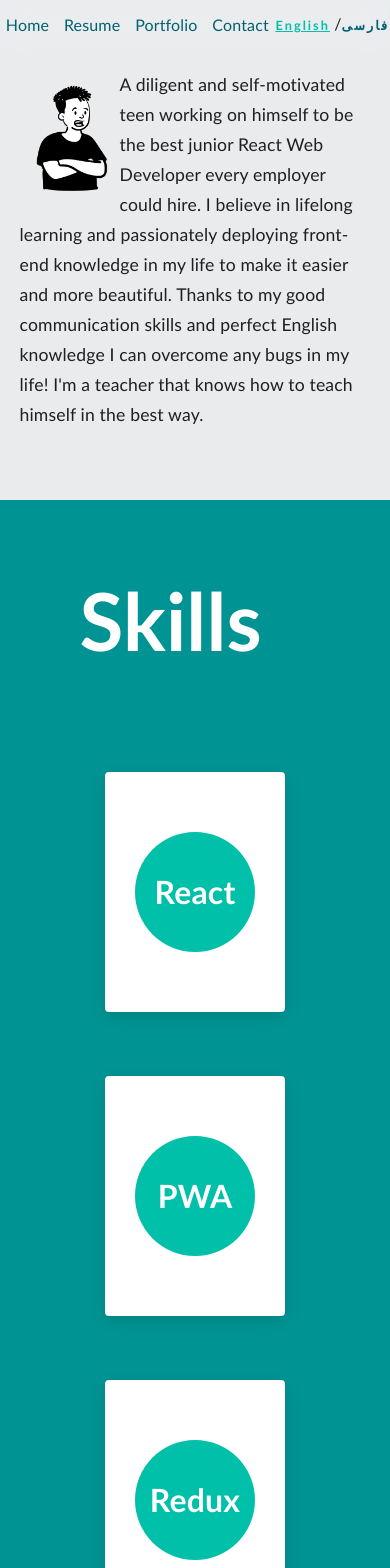
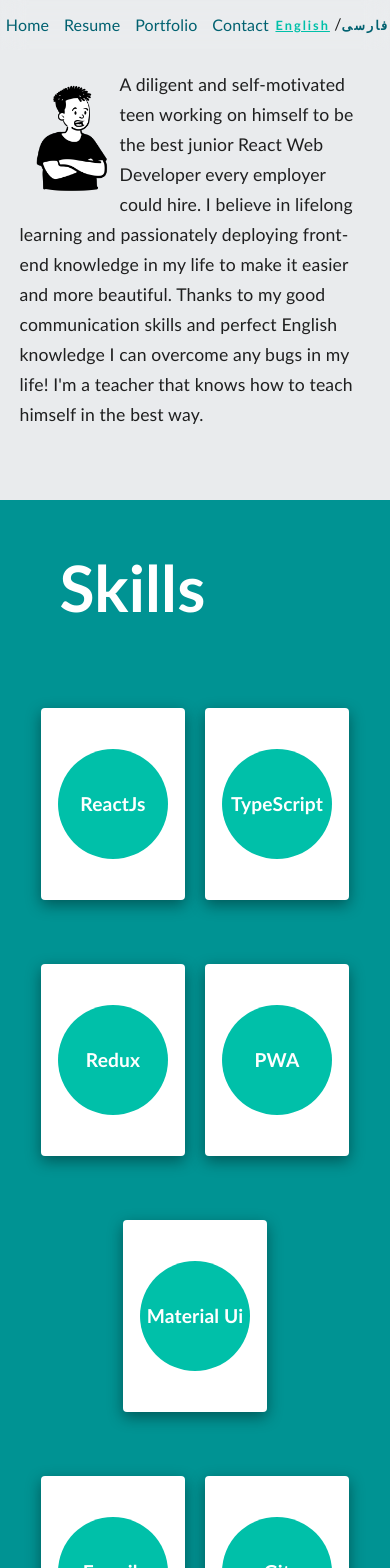
Before and after one commit to sina-olfati/sina-olfati-site, a React (Create React App) app: page /resume in a window 390 px wide. Shown: the top 1568 px of the page. Built offline with nearby package versions, Linux system fonts and the light colour scheme; a web font is replaced by a local one.

Commit message:
Resume: making the Skills responsive

```diff
--- a/src/components/resume/Cards.css
+++ b/src/components/resume/Cards.css
@@ -35,18 +35,18 @@
     align-items: center;
     background-color: #ffffff;
     border-radius: 4px;
-    box-shadow: 0 5px 15px rgba(0, 0, 0, 0.1);
+    box-shadow: 0 5px 15px rgba(0, 0, 0, 0.4);
     cursor: pointer;
     display: flex;
-    height: 240px;
     justify-content: center;
     margin: 2rem 10px;
     overflow: hidden;
     position: relative;
     transform-style: preserve-3d;
     transition: background-color 0.5s ease,
-        color 0.5s ease,
-        transform 0.5s ease;
+    color 0.5s ease,
+    transform 0.5s ease;
+    height: 240px;
     width: 180px;
 }
 
@@ -72,11 +72,10 @@
     background-color: #00c0a9;
     border-radius: 50%;
     color: #ffffff;
-    /* aaaa */
-    font-size: 2rem;
-    height: 120px;
+    font-size: 1.45rem;
     text-align: center;
     transition: box-shadow 0.5s ease;
+    height: 120px;
     width: 120px;
     display: flex;
     justify-content: center;
@@ -91,3 +90,16 @@
     color: #00c0a9;
     transition: 0.5s;
 }
+
+
+@media only screen and (max-width: 1120px) {
+    .cards-container .cards-card{
+        height: 192px;
+        width: 144px;
+    }
+    .cards-container .cards-card h2 {
+        height: 110px;
+        width: 110px;
+        font-size: 1.2rem;
+    }
+}
--- a/src/components/resume/Skills.css
+++ b/src/components/resume/Skills.css
@@ -22,5 +22,12 @@
     justify-content: center;
     align-items: center;
     width: 100%;
-    margin: 0px 0;
+    margin: 0 0 60px 0;
 }
+
+@media only screen and (max-width: 860px) {
+    .skills-sub-container h1 {
+        font-size: 4rem;
+        margin: 40px;
+    }
+}
--- a/src/components/resume/Skills.tsx
+++ b/src/components/resume/Skills.tsx
@@ -24,9 +24,8 @@ const Skills = () => {
       <div className='skills-sub-container'>
         <h1 lang={language}>{t("resume-skills")}</h1>
         <div className='skills-cards-container'>
-            <Cards one="React" two="PWA" three="Redux" four="JS" five="CSS"/>
-            <Cards one="html" two="html" three="html" four="html" five="html"/>
-            <Cards one="html" two="html" three="html" four="html" five="html"/>
+            <Cards one="ReactJs" two="TypeScript" three="Redux" four="PWA" five="Material Ui"/>
+            <Cards one="Formik" two="Git" three="JS6" four="CSS" five="HTML"/>
         </div>
       </div>
     </div>
```
